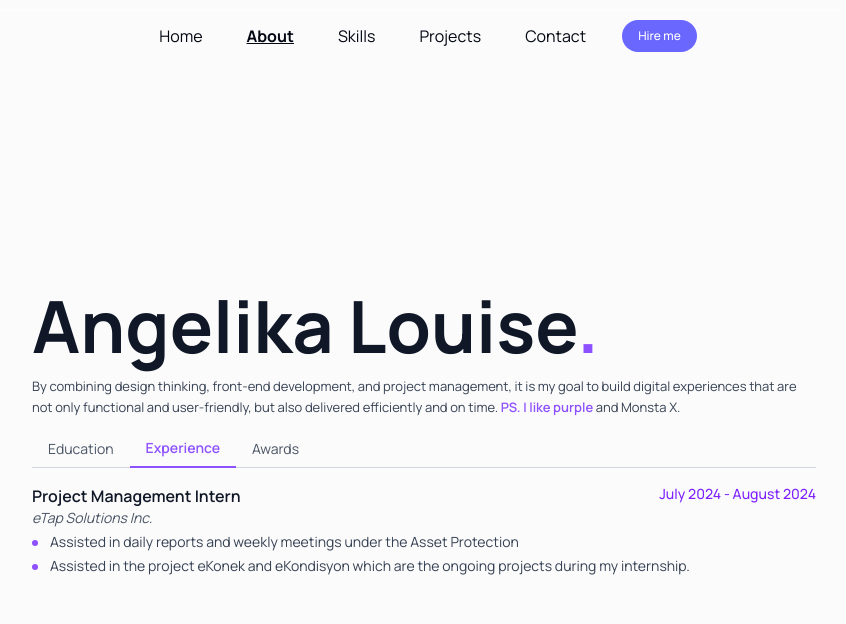
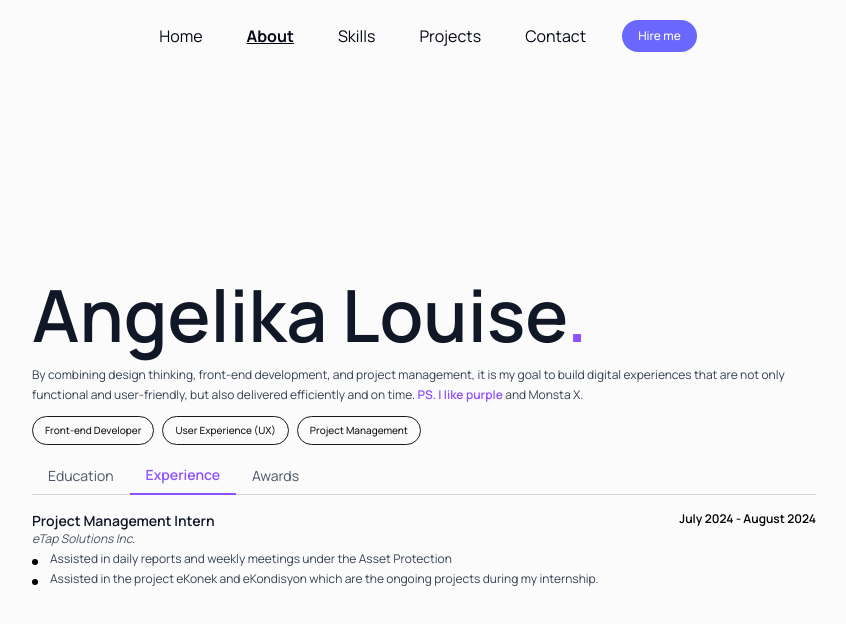
Before and after one commit to alrlabajo/her-stack, a React (Vite) app: page /about in a window 1280 px wide. Both pictures are taken after a click on the button "Experience". Shown: the top 624 px of the page, without its empty margins (216-1062 px from the left). Built offline with nearby package versions, Linux system fonts and the light colour scheme.

Commit message:
swiss design

```diff
--- a/index.html
+++ b/index.html
@@ -4,13 +4,13 @@
     <meta charset="UTF-8" />
     <link rel="icon" type="image/png" href="/images/pixel--code-solid.png" />
     <meta name="viewport" content="width=device-width, initial-scale=1.0" />
+    <title>Her Stack</title>
     <link rel="preconnect" href="https://fonts.googleapis.com" />
     <link rel="preconnect" href="https://fonts.gstatic.com" crossorigin />
     <link
       href="https://fonts.googleapis.com/css2?family=Manrope:wght@200..800&display=swap"
       rel="stylesheet"
     />
-    <title>Her Stack</title>
   </head>
   <body class="bg-neutral-50/70 dark:bg-zinc-950 backdrop-blur-sm">
     <div id="root"></div>
--- a/src/Screens/About.jsx
+++ b/src/Screens/About.jsx
@@ -1,22 +1,25 @@
-import React from 'react'
-import { useState } from 'react';
-import TextType from '../TextAnimations/TextType/TextType';
+import React from "react";
+import { useState } from "react";
+import TextType from "../TextAnimations/TextType/TextType";
 
 const About = () => {
-
-    const [activeTab, setActiveTab] = useState('education');
+  const [activeTab, setActiveTab] = useState("education");
   const tabs = [
-        { id: 'education', label: 'Education' },
-        { id: 'experience', label: 'Experience' },
-        { id: 'awards', label: 'Awards' },
+    { id: "education", label: "Education" },
+    { id: "experience", label: "Experience" },
+    { id: "awards", label: "Awards" },
   ];
 
   const tabContent = {
     education: (
-            <div className="md:space-y-1">
-                <h3 className="text-sm lg:text-base font-semibold text-gray-900 dark:text-white">Bachelor of Science in Computer Science</h3>
-                <p className="text-gray-600 dark:text-gray-400 italic text-xs md:text-xs lg:text-sm">Pamantasan ng Lungsod ng Maynila</p>
-                <span className="text-xs sm:text-sm md:text-xs text-violet-600 dark:text-violet-400 font-medium">
+      <div className="space-y-1">
+        <h3 className="text-sm font-semibold text-gray-900 dark:text-white">
+          Bachelor of Science in Computer Science
+        </h3>
+        <p className="text-gray-600 dark:text-gray-400 italic text-xs">
+          Pamantasan ng Lungsod ng Maynila
+        </p>
+        <span className="text-xs font-semibold text-black dark:text-white">
           2021 - 2025
         </span>
       </div>
@@ -24,22 +27,26 @@ const About = () => {
     experience: (
       <div className="space-y-1">
         <div className="flex flex-col md:flex-row md:justify-between">
-                    <h3 className="text-sm md:text-sm lg:text-base font-semibold text-gray-900 dark:text-white md:h-4">
+          <h3 className="text-sm font-semibold text-gray-900 dark:text-white md:h-4">
             Project Management Intern
           </h3>
-                    <span className="text-xs md:text-xs lg:text-sm text-violet-600 dark:text-violet-400 font-medium">
+          <span className="text-xs font-semibold text-black dark:text-white">
             July 2024 - August 2024
           </span>
         </div>
-                <p className="text-gray-600 dark:text-gray-400 italic text-xs md:text-sm">eTap Solutions Inc.</p>
+        <p className="text-gray-600 dark:text-gray-400 italic text-xs ">
+          eTap Solutions Inc.
+        </p>
         <ul className="space-y-1 text-gray-700 dark:text-gray-300">
-                    <li className="flex items-start text-[10px] md:text-xs lg:text-sm">
-                        <span className="w-1.5 h-1.5 bg-violet-500 rounded-full mt-2 mr-3 flex-shrink-0"></span>
-                            Assisted in daily reports and weekly meetings under the Asset Protection
+          <li className="flex items-start text-xs">
+            <span className="w-1.5 h-1.5 bg-black dark:bg-white rounded-sm mt-2 mr-3 flex-shrink-0"></span>
+            Assisted in daily reports and weekly meetings under the Asset
+            Protection
           </li>
-                    <li className="flex items-start text-[10px] md:text-xs lg:text-sm">
-                        <span className="w-1.5 h-1.5 bg-violet-500 rounded-full mt-2 mr-3 flex-shrink-0"></span>
-                        Assisted in the project eKonek and eKondisyon which are the ongoing projects during my internship.
+          <li className="flex items-start text-xs">
+            <span className="w-1.5 h-1.5 bg-black dark:bg-white rounded-sm mt-2 mr-3 flex-shrink-0"></span>
+            Assisted in the project eKonek and eKondisyon which are the ongoing
+            projects during my internship.
           </li>
         </ul>
       </div>
@@ -47,22 +54,32 @@ const About = () => {
     awards: (
       <div className="md:space-y-1">
         <div className="flex flex-col md:flex-row md:justify-between md:items-start">
-                    <h3 className="text-sm md:text-sm lg:text-lg font-semibold text-gray-900 dark:text-white md:h-4">
+          <h3 className="text-sm font-semibold text-gray-900 dark:text-white md:h-4">
             Best Paper
           </h3>
-                    <span className="text-[10px] md:text-sm lg:text-sm text-violet-600 dark:text-violet-400 font-medium">
+          <span className="text-xs font-semibold text-black dark:text-white">
             February 6-7, 2025
           </span>
         </div>
 
-              <p className="text-gray-600 dark:text-gray-400 italic text-[10px] md:text-xs lg:text-sm">
+        <p className="text-gray-600 dark:text-gray-400 italic text-xs">
           2025 National Arts and Sciences Research Congress (NASERCON)
         </p>
-              <p className="text-gray-700 dark:text-gray-300 leading-relaxed text-[9px] md:text-2xs lg:text-sm">
-                Our paper entitled <strong>"Enhancement of Generalized Mean Distance K-Nearest Neighbor Algorithm in detecting Filipino Phishing Short Messaging System applied in Mobile Application"</strong> was presented and awarded as the <span className="text-violet-600 dark:text-violet-400 font-semibold">Best Paper</span> under the category of Technology, Innovation, and Society.
+        <p className="text-gray-700 dark:text-gray-300 leading-relaxed text-xs">
+          Our paper entitled{" "}
+          <strong>
+            "Enhancement of Generalized Mean Distance K-Nearest Neighbor
+            Algorithm in detecting Filipino Phishing Short Messaging System
+            applied in Mobile Application"
+          </strong>{" "}
+          was presented and awarded as the{" "}
+          <span className="font-semibold text-black dark:text-white">
+            Best Paper
+          </span>{" "}
+          under the category of Technology, Innovation, and Society.
         </p>
       </div>
-        )
+    ),
   };
 
   return (
@@ -72,20 +89,37 @@ const About = () => {
           <div className="flex flex-row gap-8 lg:gap-12 items-center md:items-start">
             <div className="flex-1 space-y-3">
               <div className="h-10 md:min-h-[60px] flex items-center">
-              <h1
-                className="text-gray-900 dark:text-white text-5xl md:text-6xl lg:text-7xl font-bold mb-6 sm:mb-4 md:mb-4"
-              >
+                <h1 className="text-gray-900 dark:text-white text-5xl md:text-6xl lg:text-7xl font-semibold mb-6 sm:mb-4 md:mb-4">
                   Angelika Louise<span className="text-violet-500">.</span>
                 </h1>
               </div>
 
               <div className="flex items-center justify-center md:justify-start">
-              <div className="flex-1">
-                <p className="text-gray-700 dark:text-gray-300 text-[13px] leading-relaxed">
-                  By combining design thinking, front-end development, and project management, it is my goal to build digital experiences that are not only functional and user-friendly, but also delivered efficiently and on time.
-                  <span className='text-violet-500 font-semibold'> PS. I like purple</span> and Monsta X.
+                <p className="text-gray-700 dark:text-gray-300 text-xs leading-relaxed">
+                  By combining design thinking, front-end development, and
+                  project management, it is my goal to build digital experiences
+                  that are not only functional and user-friendly, but also
+                  delivered efficiently and on time.
+                  <span className="text-violet-500 font-semibold">
+                    {" "}
+                    PS. I like purple
+                  </span>{" "}
+                  and Monsta X.
                 </p>
               </div>
+              <div className="flex flex-wrap gap-1.5 sm:gap-2">
+                {[
+                  "Front-end Developer",
+                  "User Experience (UX)",
+                  "Project Management",
+                ].map((skill, index) => (
+                  <span
+                    key={index}
+                    className="px-2 py-1 sm:px-3 sm:py-1.5 dark:text-neutral-300 text-zinc-900 rounded-full text-[10px] font-medium border dark:border-neutral-300 border-zinc-900 transition-colors duration-200"
+                  >
+                    {skill}
+                  </span>
+                ))}
               </div>
               <div className="flex flex-wrap border-b border-gray-300 dark:border-gray-600 text-xs md:text-sm">
                 {tabs.map((tab) => (
@@ -93,8 +127,8 @@ const About = () => {
                     key={tab.id}
                     className={`py-2 px-4 focus:outline-none transition-colors duration-200 relative ${
                       activeTab === tab.id
-                        ? 'border-b-2 border-violet-500 text-violet-500 font-semibold -mb-px'
-                        : 'text-gray-600 dark:text-gray-400 hover:text-violet-500'
+                        ? "border-b-2 border-violet-500 text-violet-500 font-semibold -mb-px"
+                        : "text-gray-600 dark:text-gray-400 hover:text-violet-500"
                     }`}
                     onClick={() => setActiveTab(tab.id)}
                   >
@@ -102,16 +136,13 @@ const About = () => {
                   </button>
                 ))}
               </div>
-            <div className="mt-4">
-                {tabContent[activeTab]}
-            </div>
+              <div className="mt-4">{tabContent[activeTab]}</div>
             </div>
           </div>
         </div>
       </div>
     </>
+  );
+};
 
-  )
-}
-
-export default About
+export default About;
--- a/src/Screens/Hero.jsx
+++ b/src/Screens/Hero.jsx
@@ -15,8 +15,8 @@ const Hero = () => {
             className="text-4xl sm:text-5xl md:text-6xl font-semibold text-left"
           />
         </div>
-        <div className="w-full mt-8 sm:mt-10">
-          <h1 className="text-base sm:text-lg md:text-xl font-regular text-left text-violet-500">
+        <div className="w-full mt-8 sm:mt-10 text-right">
+          <h1 className="text-base sm:text-lg md:text-xl font-regular text-right text-violet-500">
             code. create. inspire
           </h1>
         </div>
```
Also changed, not shown: src/Screens/Contact.jsx (+5 -5 lines), src/Screens/Projects.jsx (+27 -24 lines), src/Screens/Skills.jsx (+11 -8 lines). Lines whose indentation alone changed are shown as unchanged.
